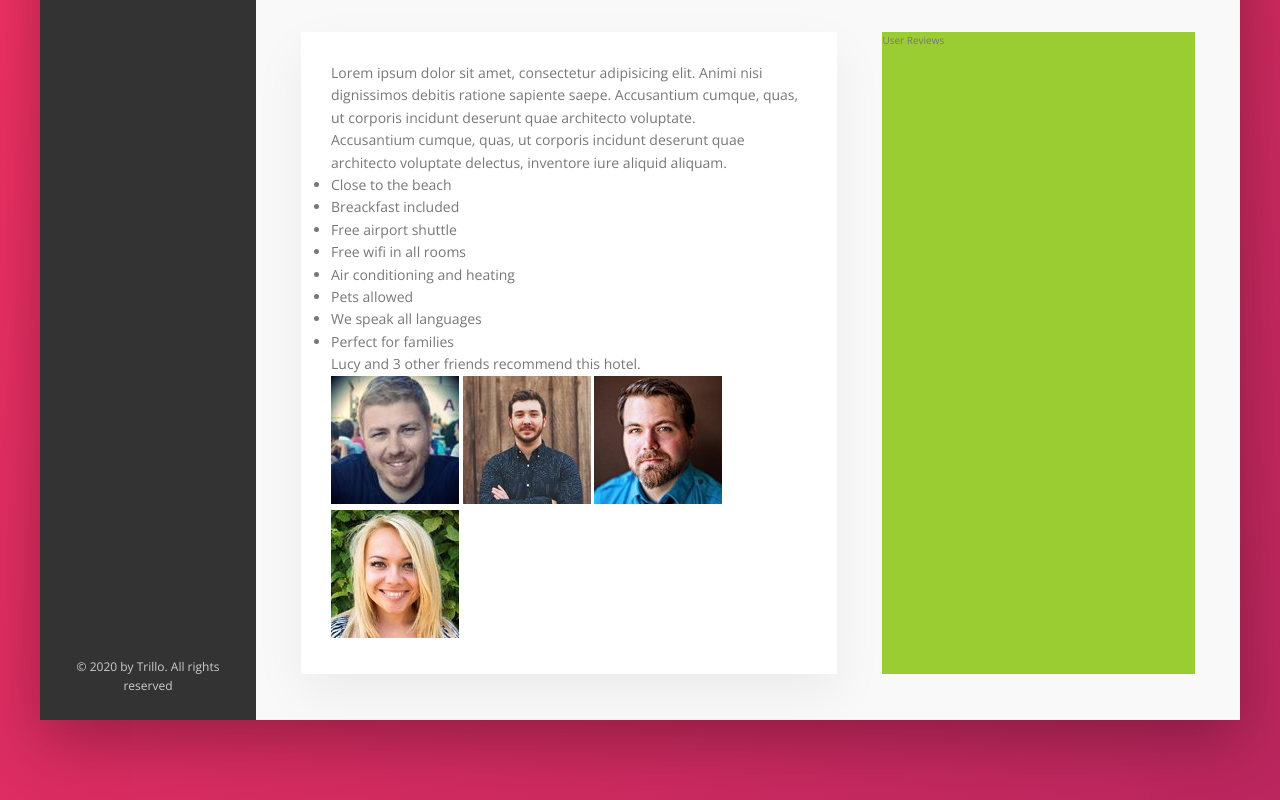
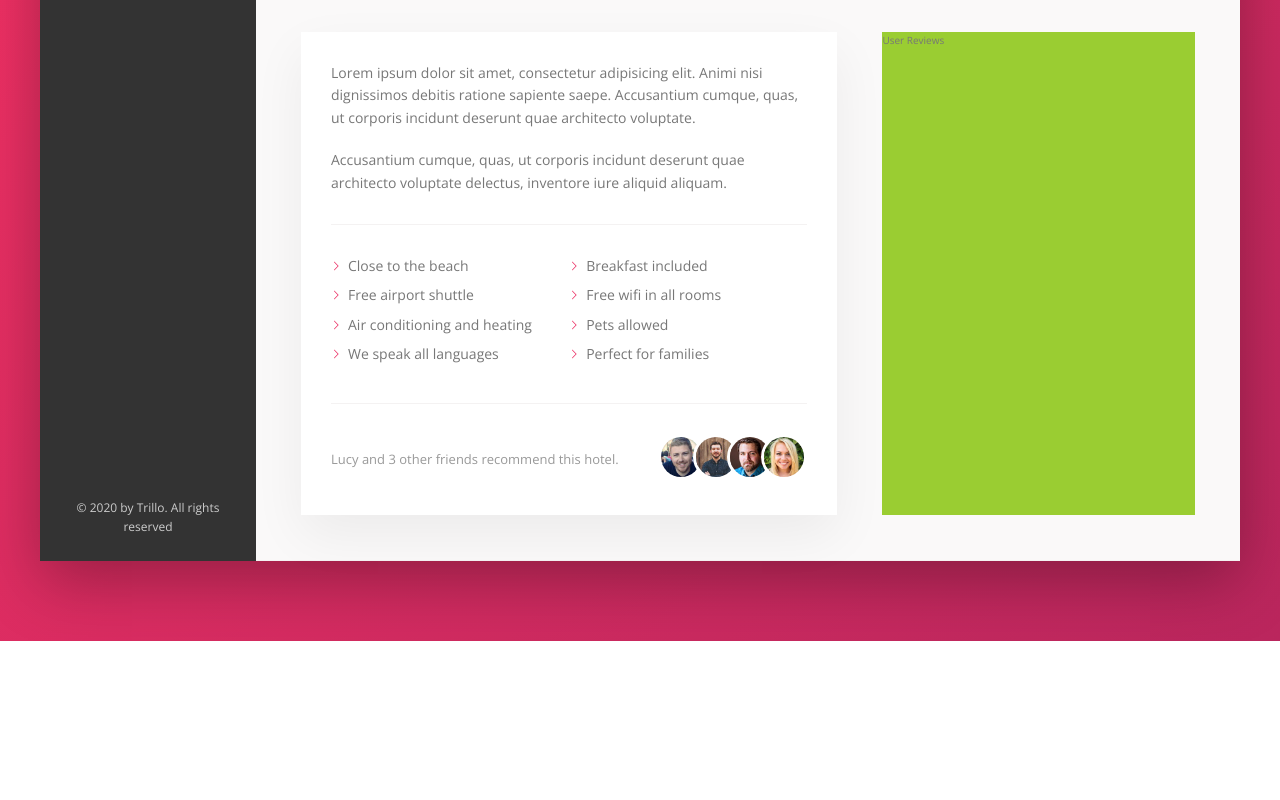
Before and after one commit to AngelCruzL/trillo, a website: page index.html in a window 1280 px wide. Shown: the part 615-1415 px from the top of the page. After the commit the page ends 1256 px from the top, so only its background shows below. Drawn offline with nearby package versions, Linux system fonts and the light colour scheme.

Commit message:
Finishing the description section layout

```diff
--- a/index.html
+++ b/index.html
@@ -157,7 +157,7 @@
 							</p>
 							<ul class="list">
 								<li class="list__item">Close to the beach</li>
-								<li class="list__item">Breackfast included</li>
+								<li class="list__item">Breakfast included</li>
 								<li class="list__item">Free airport shuttle</li>
 								<li class="list__item">Free wifi in all rooms</li>
 								<li class="list__item">Air conditioning and heating</li>
--- a/sass/_components.scss
+++ b/sass/_components.scss
@@ -304,3 +304,78 @@
 		box-shadow: none;
 	}
 }
+
+//
+
+/*  Paragraph  */
+.paragraph:not(:last-of-type) {
+	margin-bottom: 2rem;
+}
+
+//
+
+/*  List  */
+.list {
+	list-style: none;
+	margin: 3rem 0;
+	padding: 3rem 0;
+	border-top: var(--line);
+	border-bottom: var(--line);
+
+	display: flex;
+	flex-wrap: wrap;
+
+	&__item {
+		flex: 0 0 50%;
+		margin-bottom: 0.7rem;
+
+		&::before {
+			content: "";
+			display: inline-block;
+			height: 1rem;
+			width: 1rem;
+			margin-right: 0.7rem;
+
+			//	Old browsers
+			// background-image: url(../img/chevron-thin-right.svg);
+			// background-size: cover;
+
+			//	Newer browsers
+			background-color: var(--color-primary);
+			-webkit-mask-image: url(../img/chevron-thin-right.svg);
+			-webkit-mask-size: cover;
+			mask-image: url(../img/chevron-thin-right.svg);
+			mask-size: cover;
+		}
+	}
+}
+
+//
+
+/*  Recommend  */
+.recommend {
+	font-size: 1.3rem;
+	color: var(--color-grey-dark-3);
+
+	display: flex;
+	align-items: center;
+
+	&__count {
+		margin-right: auto;
+	}
+
+	&__friends {
+	}
+
+	&__photo {
+		box-sizing: content-box;
+		height: 4rem;
+		width: 4rem;
+		border-radius: 50%;
+		border: 3px solid white;
+
+		&:not(:last-child) {
+			margin-right: -1.5rem;
+		}
+	}
+}
```
Also changed, not shown: css/style.css.
